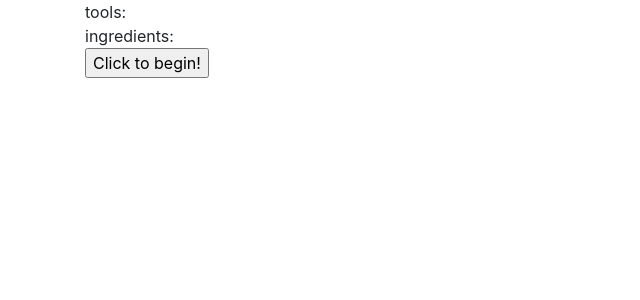
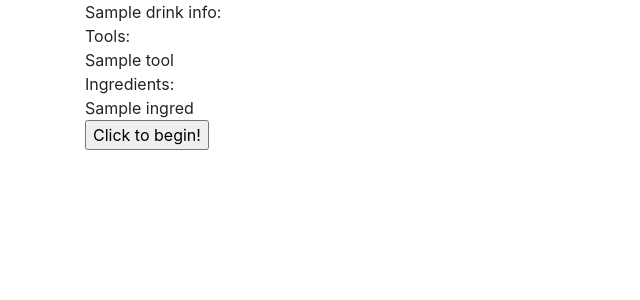
Before and after one commit to RebeccaHale/UI-Final-Project, a Flask app: template templates/front.html in a window 1280 px wide. Shown: the part 56-356 px from the top of the page, without its empty margins (0-640 px from the left). Run offline with Flask 2, Linux system fonts and the light colour scheme; the template is opened without the code that fills it: most values are stand-ins (such as "Sample title", 1, 10 or a date in 2020); some libraries are stand-ins or nearby versions.

Commit message:
Rebecca - added baseline UI

```diff
--- a/templates/front.html
+++ b/templates/front.html
@@ -7,6 +7,36 @@
         let drink_info = {{drink_info|tojson}}
         let ingredient_tool_data = {{ingredient_tool_data|tojson}}
     </script>
-    <div id="update"></div>
+    <div class="row">
+        <div class="col-12">
+            <div id="drink_name"> {{drink_info.name}}: </div>
+        </div>
+    </div>
+    <div class="row">
+        <div class="col-12">
+            Tools:
+            <div id="tools-shelf">
+                {% for tool in  drink_info.tools %}
+                    {{tool}}<br>
+                {% endfor %}
+            </div>
+        </div>
+    </div>
+    <div class="row">
+        <div class="col-12">
+            Ingredients:
+            <div id="ingredients-shelf">
+                {% for ingred in  drink_info.ingredients %}
+                    {{ingred}}<br>
+                {% endfor %}
+            </div>
+        </div>
+    </div>
+
+    <div class="row">
+        <div class="col-12">
+            <input type="button" class="make" value="Click to begin!"></input>
+        </div>
+    </div>
 
 {% endblock %}
```
